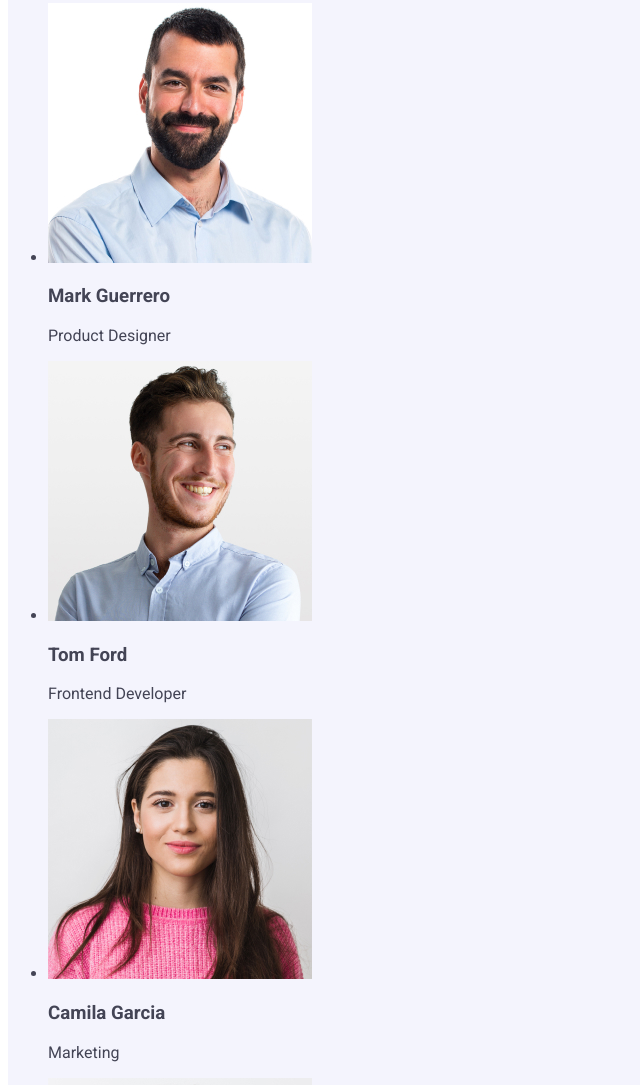
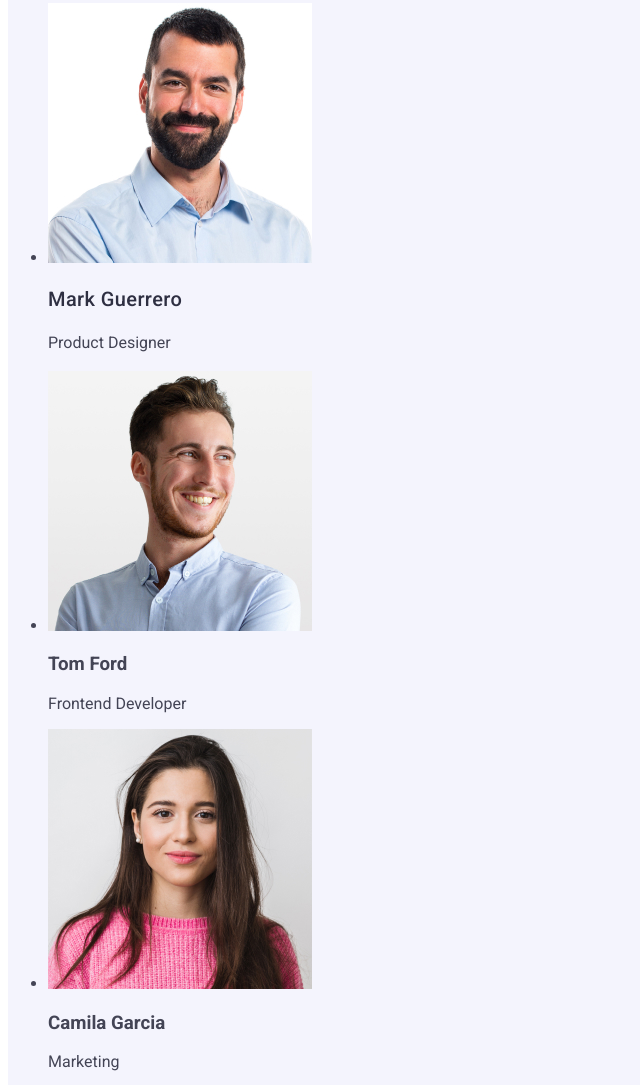
Before and after one commit to pinarunlu/goit-markup-hw-02, a plain HTML site: page index.html in a window 1280 px wide. Shown: the part 861-1946 px from the top of the page, without its empty margins (0-640 px from the left). Drawn offline with Linux system fonts and the light colour scheme.

Commit message:
img team

```diff
--- a/css/styles.css
+++ b/css/styles.css
@@ -106,8 +106,19 @@ button:focus {
     background-color: #FFFFFF;
 
 }
+.team-sub {
+    font-weight: 500;
+    font-size: 20px;
+    line-height: 1.2;
+    letter-spacing: 0.02em;
+    color: #2e2f42;
+}
+.second-text {
+    font-size: 16px;
+    line-height: 1.5;
+    letter-spacing: 0.02;
 
-
+}
 
 
 
--- a/index.html
+++ b/index.html
@@ -88,8 +88,8 @@
         <li>
             <img class="team-picture"  src="./images/team-1.jpg"  alt="team 1" width="264">
 
-            <h3>Mark Guerrero</h3>
-            <p>Product Designer</p>
+            <h3 class="team-sub">Mark Guerrero</h3>
+            <p class="second-text">Product Designer</p>
         </li>
           <li>
           <img src="./images/team-2.jpg" alt="team 2" width="264">
```
